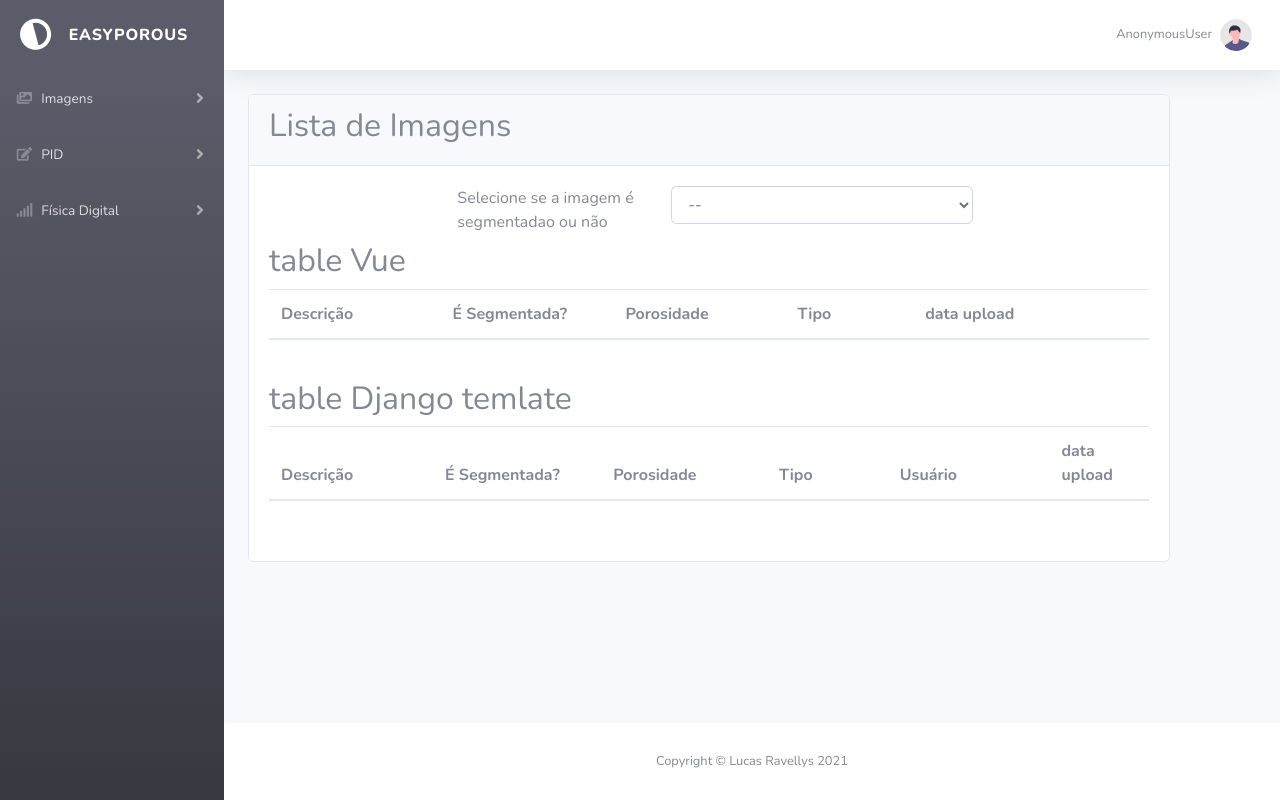
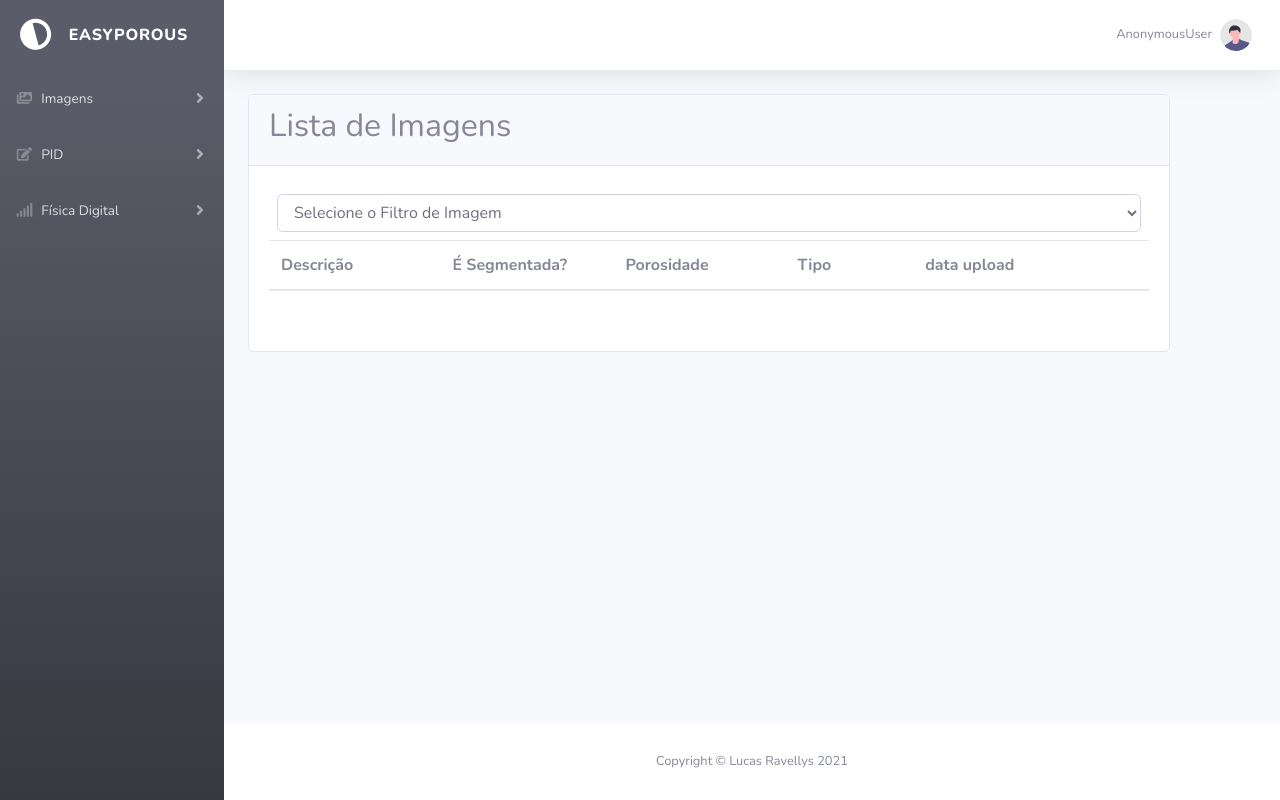
Before and after one commit to ravellys/app_easyporous, a Django app: template templates/imagens/metaimagem_list.html in a window 1280 px wide. Run offline with Django 3.2, Linux system fonts and the light colour scheme; the template is opened without the code that fills it, so the values that code supplies are empty; some libraries are stand-ins or nearby versions.

Commit message:
duplo filtro

```diff
--- a/apps/imagens/api/serializers.py
+++ b/apps/imagens/api/serializers.py
@@ -3,7 +3,9 @@ from apps.imagens.models import MetaImagem
 
 
 class MetaImagemSerializer(serializers.HyperlinkedModelSerializer):
+    url_delete = serializers.HyperlinkedIdentityField(view_name='delete_image', lookup_field='pk')
+    url_detail = serializers.HyperlinkedIdentityField(view_name='detail_image', lookup_field='pk')
 
     class Meta:
         model = MetaImagem
-        fields = ('pk', 'descricao', 'is_segmentada', 'tipo', 'created', 'porosidade')
+        fields = ('pk', 'url', 'descricao', 'is_segmentada', 'tipo', 'created', 'porosidade', 'url_delete', 'url_detail')
--- a/apps/imagens/api/viewsets.py
+++ b/apps/imagens/api/viewsets.py
@@ -9,8 +9,3 @@ from apps.imagens.models import MetaImagem
 class MetaImagemViewSet(viewsets.ModelViewSet):
     queryset = MetaImagem.objects.all()
     serializer_class = MetaImagemSerializer
-
-
-class MetaImagemSegmentadaViewSet(viewsets.ModelViewSet):
-    queryset = MetaImagem.objects.filter(is_segmentada=True)
-    serializer_class = MetaImagemSerializer
--- a/project/urls.py
+++ b/project/urls.py
@@ -19,11 +19,10 @@ from django.contrib import admin
 from django.urls import path, include
 from rest_framework import routers
 
-from apps.imagens.api.viewsets import MetaImagemViewSet, MetaImagemSegmentadaViewSet
+from apps.imagens.api.viewsets import MetaImagemViewSet
 
 router = routers.DefaultRouter()
 router.register(r'api/metaimagem', MetaImagemViewSet)
-router.register(r'api/metaimagem-segmentada', MetaImagemSegmentadaViewSet)
 
 urlpatterns = [
                   path('admin/', admin.site.urls),
--- a/templates/imagens/metaimagem_list.html
+++ b/templates/imagens/metaimagem_list.html
@@ -18,17 +18,23 @@
                         </div>
 
                         <div class="card-body" id="app-api">
-                            <div id="app-select-segmentada" class="row justify-content-center">
-                                <label class="col-3" for="selector-metatimagem">Selecione se a imagem é segmentadao ou
-                                    não</label>
-                                <select v-on:change="changeItem($event)" class="col-4 form-control">
-                                    <option value="">--</option>
-                                    <option value="true"> Imagens Segmentadas</option>
-                                    <option value="false"> Imagens não segmentadas</option>
+                            <div class="row m-2 justify-content-center">
+                                <select v-on:change="changeItem($event)" class="col-12 form-control">
+                                    <option value="">Selecione o Filtro de Imagem</option>
+                                    <option value="true"> Imagens Segmentadas </option>
+                                    <option value="false"> Imagens Não Segmentadas </option>
+                                    <option value="all"> Todas Imagens </option>
+                                </select>
+                            </div>
+                            <div class="row m-2 justify-content-center" v-bind:style="{ display: mostrar }">
+                                <select v-on:change="changeItemTipo($event)" class="col-12 form-control">
+                                    <option value="">Selecione o Tipo de Imagem</option>
+                                    <option value="Rocha"> Rocha </option>
+                                    <option value="Solo"> Solo </option>
+                                    <option value="all"> Todas Imagens </option>
                                 </select>
                             </div>
 
-                            <h2> table Vue</h2>
                             <table class="table"  >
                                 <thead>
                                 <tr>
@@ -48,99 +54,20 @@
                                     <td>[[ im.porosidade ]]</td>
                                     <td>[[ im.tipo ]]</td>
                                     <td>[[ im.created ]]</td>
-
                                     <td class="actions">
-                                        <a href="" class="icon"
-                                           style="margin-right: 1rem"><i class="fa fa-fw fa-trash"></i></a>
-                                        <a href="" style="margin-right: 1rem"
-                                           class="icon"><i class="fa fa-fw fa-eye"></i></a>
-                                        </td>
-
+                                        <a class="icon" style="margin-right: 1rem" v-bind:href="im.url_delete">
+                                            <i class="fa fa-fw fa-trash"></i>
+                                        </a>
+                                        <a href="" style="margin-right: 1rem" class="icon" v-bind:href="im.url_detail">
+                                            <i class="fa fa-fw fa-eye"></i>
+                                        </a>
+                                    </td>
                                 </tr>
 
                                 </tbody>
                             </table>
                         <br>
-                            <h2> table Django temlate</h2>
 
-                            <table class="table">
-                                <thead>
-                                <tr>
-                                    <th style="width:20%;">Descrição</th>
-                                    <th style="width:20%;">É Segmentada?</th>
-                                    <th style="width:20%;">Porosidade</th>
-                                    <th style="width:15%;">Tipo
-                                    </th>
-                                    <th style="width:20%;">Usuário</th>
-                                    <th style="width:40%;">data upload</th>
-                                    <th class="actionlist" style="width:40%;"></th>
-
-
-                                </tr>
-                                </thead>
-                                <tbody>
-                                {% for imagem in object_list %}
-                                    <tr>
-                                        <td><a href="">{{ imagem.descricao }}</a></td>
-                                        <td>{{ imagem.is_segmentada }}</td>
-                                        <td>
-                                            {% if imagem.is_segmentada %}
-                                                {{ imagem.porosidade }}
-                                            {% else %}
-                                                imagem não segmentada
-                                            {% endif %}
-                                        </td>
-                                        <td>{{ imagem.tipo }}</td>
-                                        <td>{{ imagem.user }}</td>
-                                        <td>{{ imagem.created }}</td>
-
-                                        <td class="actions">
-                                            <a href="{% url 'delete_image' imagem.id %}" class="icon"
-                                               style="margin-right: 1rem"><i class="fa fa-fw fa-trash"></i></a>
-                                            <a href="{% url 'detail_image' imagem.id %}" style="margin-right: 1rem"
-                                               class="icon"><i class="fa fa-fw fa-eye"></i></a> <a href=""
-                                                                                                   style="margin-right: 1rem"
-                                        </td>
-                                    </tr>
-                                {% endfor %}
-                                </tbody>
-                                <tfoot>
-                                <tr>
-                                    <td colspan="5">
-                                        {% if page_obj.has_other_pages %}
-                                            <nav aria-label="Page navigation example">
-                                                <ul class="pagination justify-content-center">
-                                                    {% if page_obj.has_previous %}
-                                                        <li class="page-item">
-                                                            <a class="page-link"
-                                                               href="?page={{ page_obj.previous_page_number }}"
-                                                               tabindex="-1">Anterior</a>
-                                                        </li>
-                                                    {% endif %}
-                                                    {% for i in page_obj.paginator.page_range %}
-                                                        {% if page_obj.number == i %}
-                                                            <li class="page-item active">
-                                                                <div class="page-link">{{ i }}</div>
-                                                            </li>
-                                                        {% else %}
-                                                            <li class="page-item"><a class="page-link"
-                                                                                     href="?page={{ i }}">{{ i }}</a>
-                                                            </li>
-                                                        {% endif %}
-                                                    {% endfor %}
-                                                    {% if page_obj.has_next %}
-                                                        <li class="page-item">
-                                                            <a class="page-link"
-                                                               href="?page={{ page_obj.next_page_number }}">Próxima</a>
-                                                        </li>
-                                                    {% endif %}
-                                                </ul>
-                                            </nav>
-                                        {% endif %}
-                                    </td>
-                                </tr>
-                                </tfoot>
-                            </table>
                         </div>
                     </div>
                 </div>
@@ -148,17 +75,16 @@
         </div>
     </div>
 
-
-
-
-
 {% endblock %}
 
 {% block script %}
 
     <script>
         function isSegmentada(value) {
-            return value['is_segmentada'] === app_list.selected;
+            return value['is_segmentada'] === (app_list.selected === 'true');
+        }
+        function tipo(value) {
+            return value['tipo'] === app_list.tipo;
         }
 
         var app_list = new Vue({
@@ -167,24 +93,35 @@
             data: function () {
                 return {
                     info: null,
-                    selected: true,
+                    selected: 'true',
+                    tipo: 'all',
+                    mostrar: 'none',
                 }
             },
             methods: {
                 init: function init(){
                     axios
-                        .get('http://127.0.0.1:7000/api/metaimagem/?format=json')
+                        .get('/api/metaimagem/?format=json')
                         .then(response => {
                             let dados = response.data
-                            this.info = dados.filter(isSegmentada)
-                            console.log(dados.filter(isSegmentada))
+                            this.info = dados.filter(isSegmentada).filter(tipo)
+                            if (this.selected === 'all' && this.tipo === 'all'){
+                                this.info = dados
+                            } else if (this.selected === 'all'){
+                                this.info = dados.filter(tipo)
+                            } else if (this.tipo === 'all'){
+                                this.info = dados.filter(isSegmentada)
+                            }
                         })
                 },
                 changeItem: function changeItem(event) {
-                    this.selected = event.target.value === 'true';
-                    console.log(this.selected)
+                    this.selected = event.target.value;
+                    this.mostrar = 'inline';
                     this.init()
-
+                },
+                changeItemTipo: function changeItemTipo(event) {
+                    this.tipo = event.target.value;
+                    this.init()
                 }
             }
         })
```
Also changed, not shown: apps/imagens/api/exemplos_serializers.py (added, +27 -0 lines).
